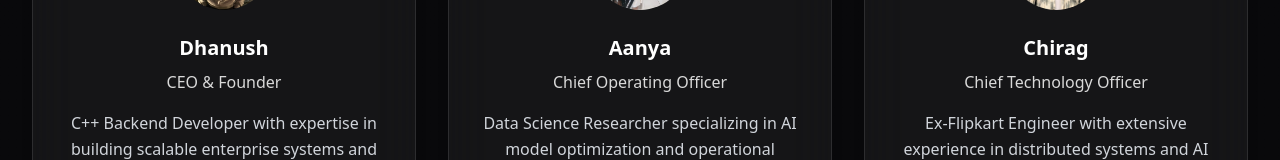
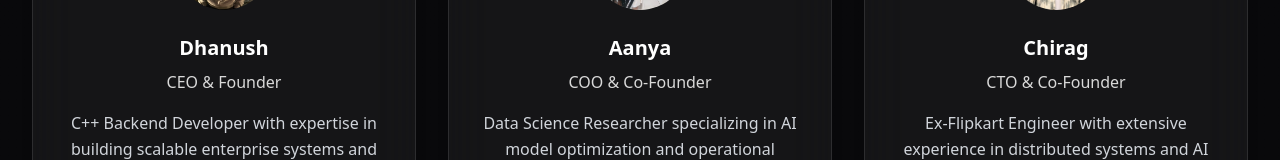
Before and after one commit to Dhanush295/QuantaMind, a React (Vite) app: page /about in a window 1280 px wide. Shown: the part 1331-1491 px from the top of the page. Built offline with nearby package versions, Linux system fonts and the light colour scheme.

Commit message:
updated about us

```diff
--- a/src/components/AboutUsSection.tsx
+++ b/src/components/AboutUsSection.tsx
@@ -16,7 +16,7 @@ const AboutUsSection = () => {
     },
     {
       name: "Aanya",
-      title: "Chief Operating Officer",
+      title: "COO & Co-Founder",
       bio: "Data Science Researcher specializing in AI model optimization and operational excellence",
       icon: Brain,
       initials: "A",
@@ -25,7 +25,7 @@ const AboutUsSection = () => {
     },
     {
       name: "Chirag",
-      title: "Chief Technology Officer",
+      title: "CTO & Co-Founder",
       bio: "Ex-Flipkart Engineer with extensive experience in distributed systems and AI infrastructure at scale",
       icon: Code,
       initials: "C",
```
